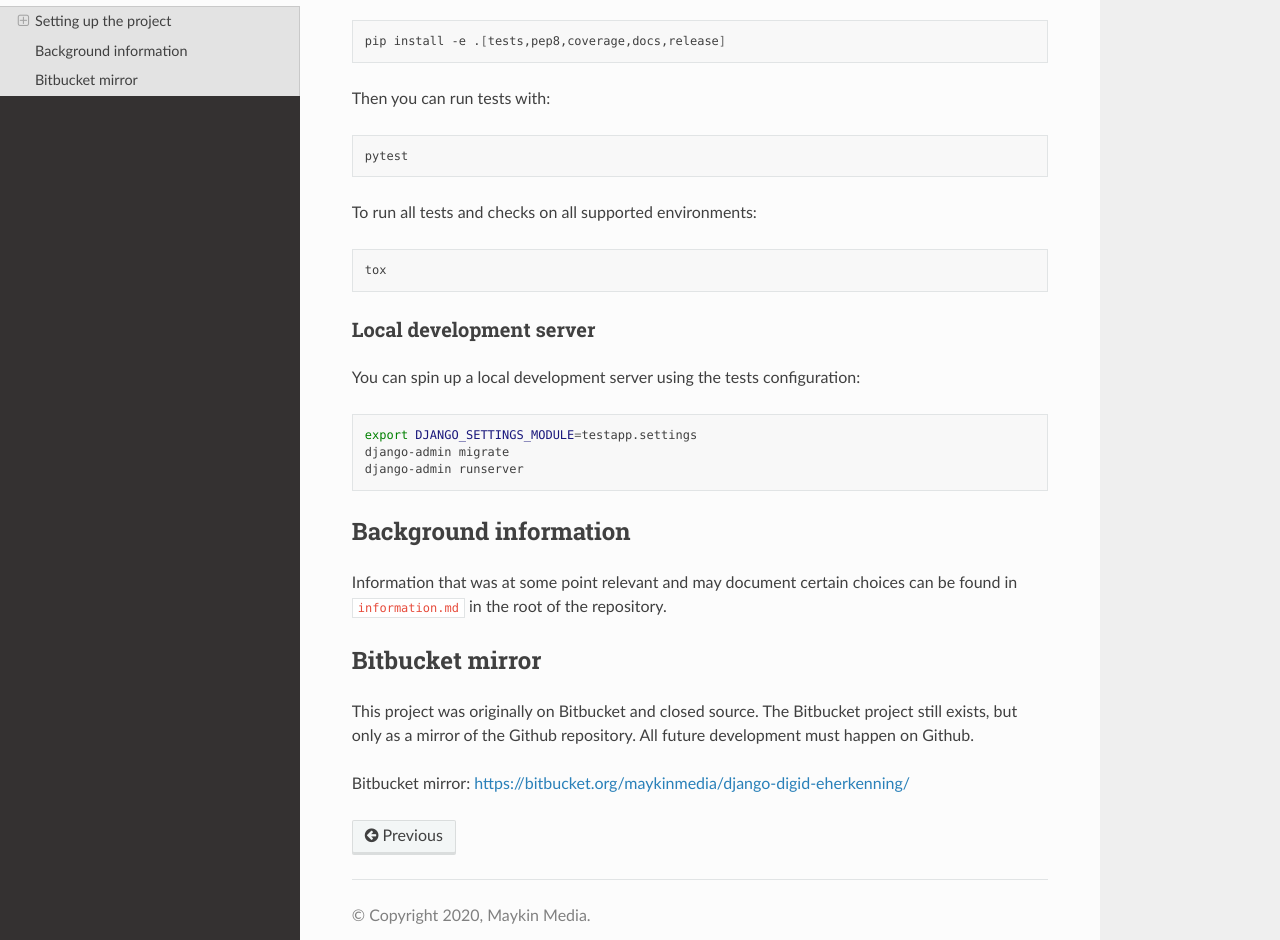
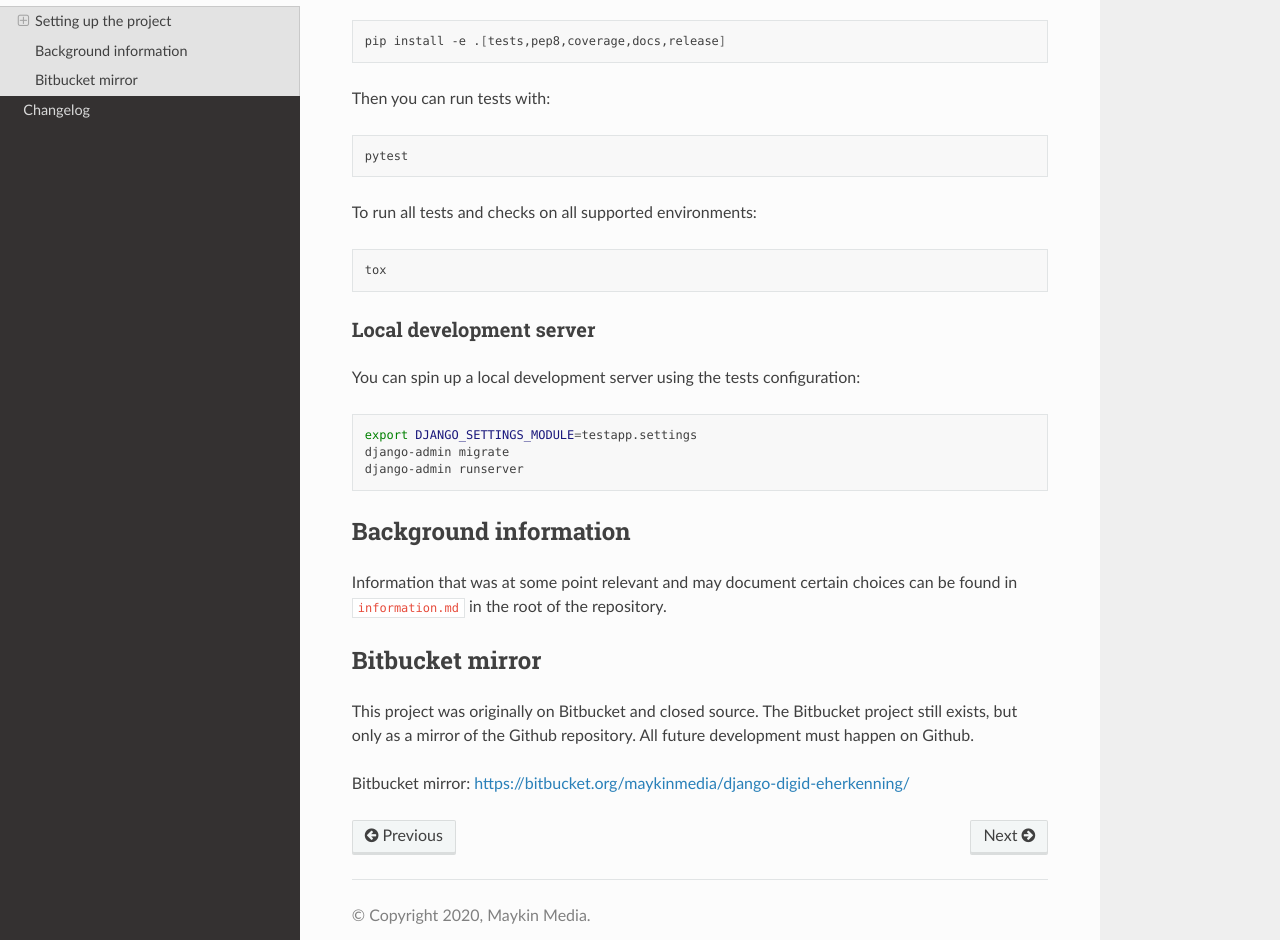
Before and after one commit to maykinmedia/django-digid-eherkenning, a Sphinx documentation site: the page built from docs/developers.rst, in a window 1280 px wide and 1325 px high. Shown: the part 340-1280 px from the top of the window. Built offline with Sphinx 7.4.7 and the Read the Docs theme 2.0.0, drawn with Linux system fonts in a browser that asks for light colours.

Commit message:
:pencil: Include changelog in docs

```diff
--- /dev/null
+++ b/docs/changelog.rst
@@ -0,0 +1,3 @@
+.. _changelog:
+
+.. include:: ../CHANGELOG.rst
--- a/docs/index.rst
+++ b/docs/index.rst
@@ -26,6 +26,7 @@ Features
    brokers
    mocks
    developers
+   changelog
 
 Indices and tables
 ==================
```
